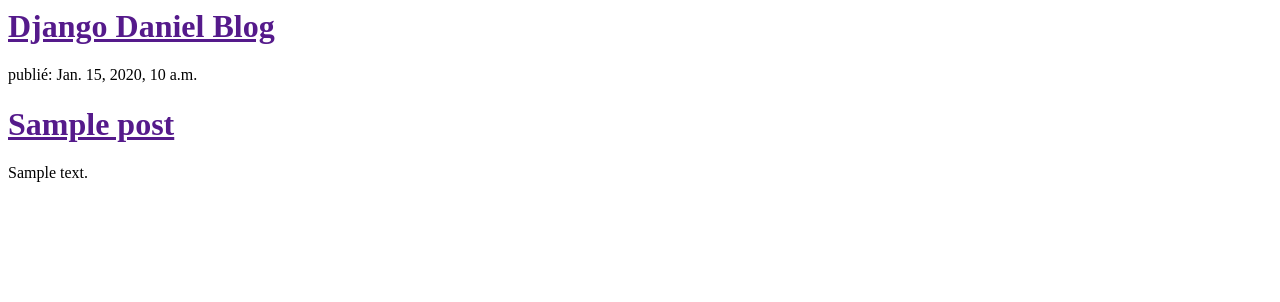
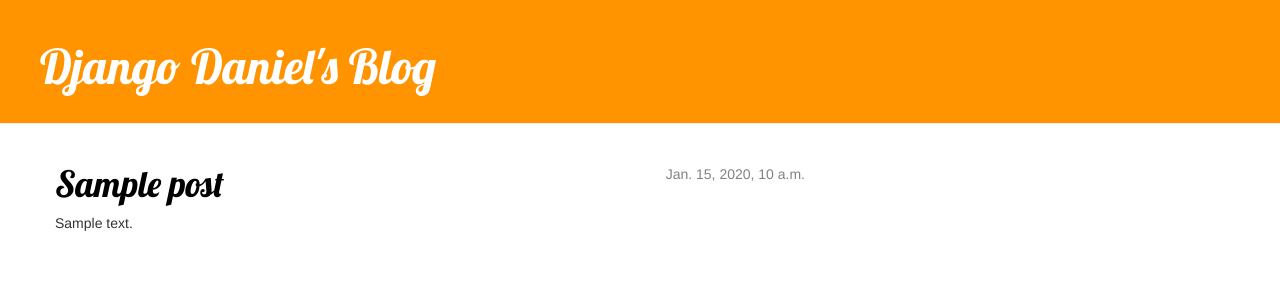
Before and after one commit to DanielHaim/my-first-blog, a Django app: template blog/templates/blog/post_list.html in a window 1280 px wide. Shown: the top 302 px of the page. Run offline with Django 3.2, Linux system fonts and the light colour scheme; the template is opened without the code that fills it: values that come from a table or form of the project are taken from there, others are empty; tables that the repository leaves empty hold one stand-in row (values such as "Sample post"); some libraries are stand-ins or nearby versions.

Commit message:
Added view and template for detailled blog post as well as CSS for the site.

```diff
--- /dev/null
+++ b/blog/static/css/blog.css
@@ -0,0 +1,47 @@
+.page-header {
+    background-color: #ff9400;
+    margin-top: 0;
+    padding: 20px 20px 20px 40px;
+}
+
+.page-header h1, .page-header h1 a, .page-header h1 a:visited, .page-header h1 a:active {
+    color: #ffffff;
+    font-size: 36pt;
+    text-decoration: none;
+}
+
+.content {
+    margin-left: 40px;
+}
+
+h1, h2, h3, h4 {
+    font-family: 'Lobster', cursive;
+}
+
+.date {
+    float: right;
+    color: #828282;
+}
+
+.save {
+    float: right;
+}
+
+.post-form textarea, .post-form input {
+    width: 100%;
+}
+
+.top-menu, .top-menu:hover, .top-menu:visited {
+    color: #ffffff;
+    float: right;
+    font-size: 26pt;
+    margin-right: 20px;
+}
+
+.post {
+    margin-bottom: 70px;
+}
+
+.post h1 a, .post h1 a:visited {
+    color: #000000;
+}
--- /dev/null
+++ b/blog/templates/blog/base.html
@@ -0,0 +1,23 @@
+{% load staticfiles %}
+<html>
+    <head>
+        <title>Daniel's blog</title>
+        <link rel="stylesheet" href="//maxcdn.bootstrapcdn.com/bootstrap/3.2.0/css/bootstrap.min.css">
+        <link rel="stylesheet" href="//maxcdn.bootstrapcdn.com/bootstrap/3.2.0/css/bootstrap-theme.min.css">
+        <link rel="stylesheet" href="{% static 'css/blog.css' %}">
+        <link href="http://fonts.googleapis.com/css?family=Lobster&subset=latin,latin-ext" rel="stylesheet" type="text/css">
+    </head>
+    <body>
+        <div class="page-header">
+            <h1><a href="/">Django Daniel's Blog</a></h1>
+        </div>
+        <div class="content container">
+            <div class="row">
+                <div class="col-md-8">
+                {% block content %}
+                {% endblock %}
+                </div>
+            </div>
+        </div>
+    </body>
+</html>
--- a/blog/templates/blog/post_list.html
+++ b/blog/templates/blog/post_list.html
@@ -1,21 +1,13 @@
-<html>
-    <head>
-        <title>Daniel's blog</title>
-    </head>
-    <body>
-        <div>
-            <h1><a href="">Django Daniel Blog</a></h1>
+{% extends 'blog/base.html' %}
+
+{% block content %}
+    {% for post in posts %}
+        <div class="post">
+            <div class="date">
+                {{ post.published_date }}
+            </div>
+            <h1><a href="{% url 'post_detail' pk=post.pk %}">{{ post.title }}</a></h1>
+            <p>{{ post.text|linebreaks }}</p>
         </div>
-
-        <div>
-            {% for post in posts %}
-            <div>
-                <p>publié: {{ post.published_date }}</p>
-                <h1><a href="">{{ post.title }}</a></h1>
-                <p>{{ post.text|linebreaks }}</p>
-            </div>
-            {% endfor %}
-        </div>
-
-    </body>
-</html>
+    {% endfor %}
+{% endblock content %}
--- a/blog/urls.py
+++ b/blog/urls.py
@@ -4,4 +4,5 @@ from . import views
 
 urlpatterns = [
     url(r'^$', views.post_list, name='post_list'),
+    url(r'^post/(?P<pk>[0-9]+)/$', views.post_detail, name='post_detail'),
 ]
--- a/blog/views.py
+++ b/blog/views.py
@@ -1,8 +1,13 @@
 from django.shortcuts import render
 from django.utils import timezone
+from django.shortcuts import render, get_object_or_404
 from .models import Post
 
 # Create your views here.
 def post_list(request):
 	posts = Post.objects.filter(published_date__lte=timezone.now()).order_by('published_date')
 	return render(request, 'blog/post_list.html', {'posts': posts})
+
+def post_detail(request, pk):
+    post = get_object_or_404(Post, pk=pk)
+    return render(request, 'blog/post_detail.html', {'post': post})
--- a/mysite/settings.py
+++ b/mysite/settings.py
@@ -99,9 +99,6 @@ USE_TZ = True
 
 # Static files (CSS, JavaScript, Images)
 # https://docs.djangoproject.com/en/1.8/howto/static-files/
-#STATIC_ROOT = "/Users/daniel/Desktop/djangoTest/static"
+STATIC_ROOT = os.path.join(BASE_DIR,'static')
 
 STATIC_URL = '/static/'
-
-#STATICFILES_DIRS = (
-#    os.path.join(BASE_DIR,"static"))
```
Also changed, not shown: blog/templates/blog/post_detail.html (added, +13 -0 lines).
